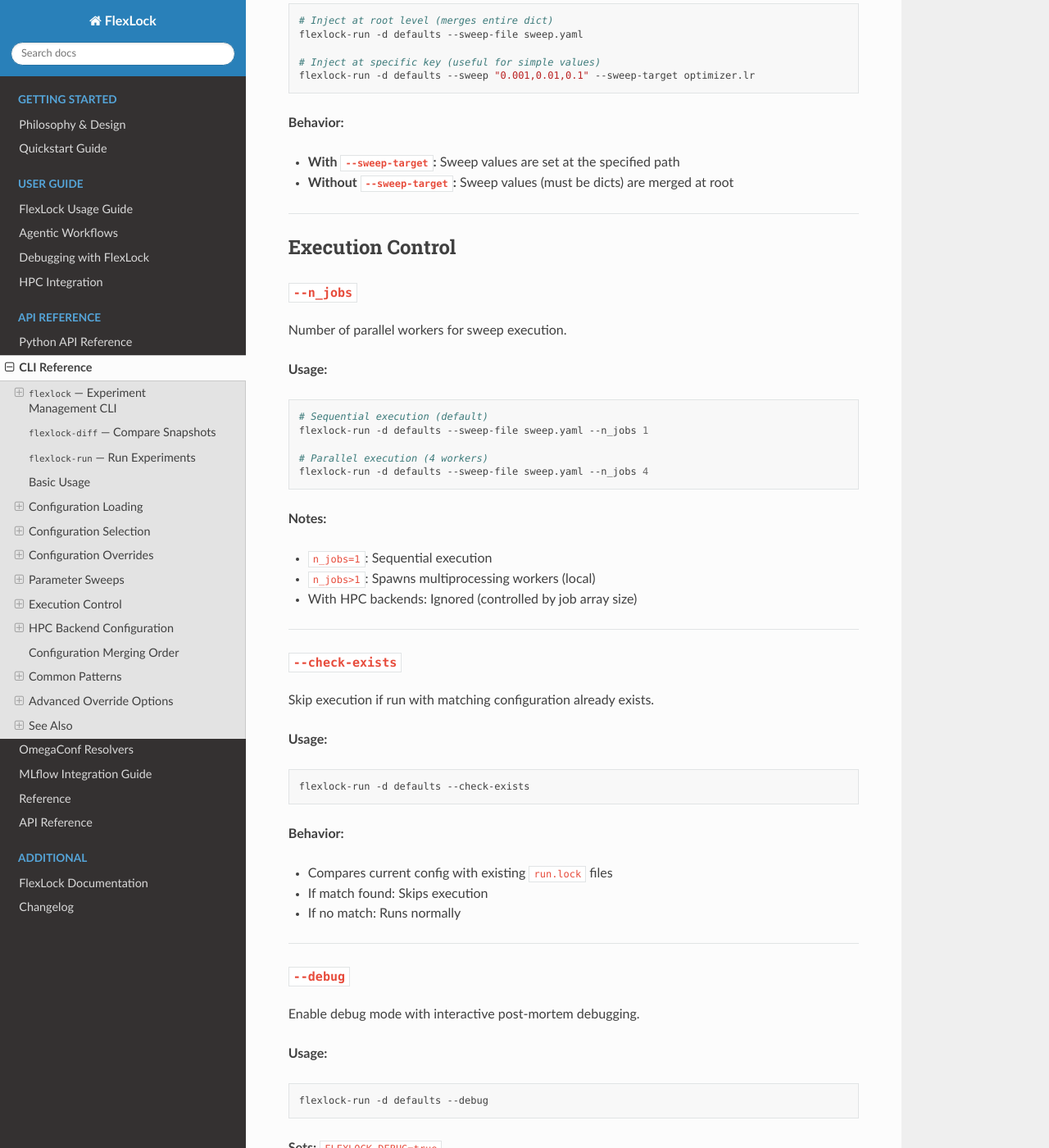
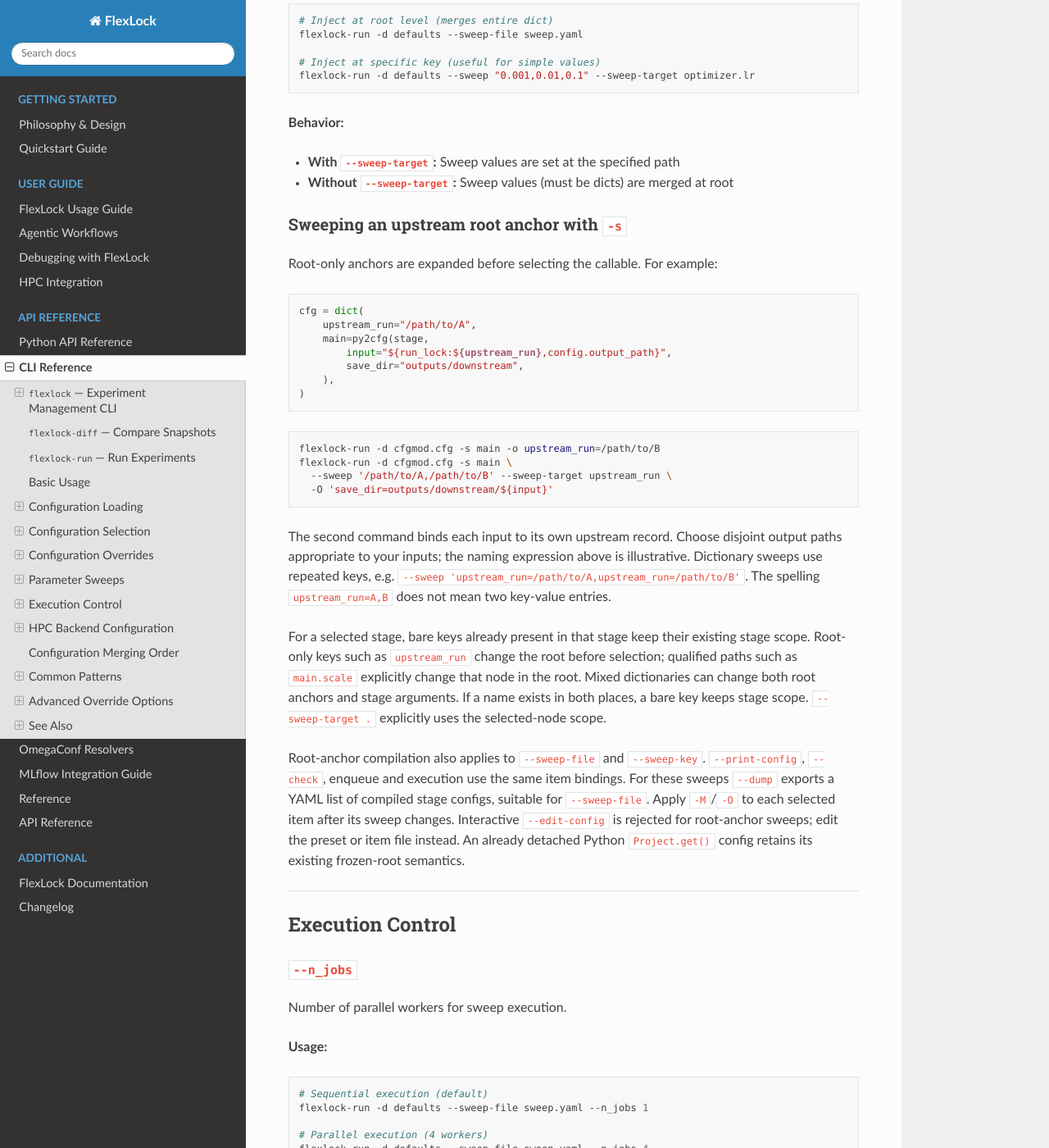
Before and after one commit to quentinf00/flexlock, a Sphinx documentation site: the page built from docs/cli_reference.md, in a window 1280 px wide and 1400 px high, scrolled down 11060 px. Shown: the whole window at 82% size. Built offline with Sphinx 7.4.7 and the Read the Docs theme 3.1.0, drawn with Linux system fonts in a browser that asks for light colours.

Commit message:
Compile CLI root-anchor sweeps before stage selection

````diff
--- a/docs/cli_reference.md
+++ b/docs/cli_reference.md
@@ -528,6 +528,48 @@ flexlock-run -d defaults --sweep "0.001,0.01,0.1" --sweep-target optimizer.lr
 - **With `--sweep-target`:** Sweep values are set at the specified path
 - **Without `--sweep-target`:** Sweep values (must be dicts) are merged at root
 
+### Sweeping an upstream root anchor with `-s`
+
+Root-only anchors are expanded before selecting the callable. For example:
+
+```python
+cfg = dict(
+    upstream_run="/path/to/A",
+    main=py2cfg(stage,
+        input="${run_lock:${upstream_run},config.output_path}",
+        save_dir="outputs/downstream",
+    ),
+)
+```
+
+```bash
+flexlock-run -d cfgmod.cfg -s main -o upstream_run=/path/to/B
+flexlock-run -d cfgmod.cfg -s main \
+  --sweep '/path/to/A,/path/to/B' --sweep-target upstream_run \
+  -O 'save_dir=outputs/downstream/${input}'
+```
+
+The second command binds each input to its own upstream record. Choose disjoint
+output paths appropriate to your inputs; the naming expression above is illustrative.
+Dictionary sweeps use repeated keys, e.g.
+`--sweep 'upstream_run=/path/to/A,upstream_run=/path/to/B'`.
+The spelling `upstream_run=A,B` does not mean two key-value entries.
+
+For a selected stage, bare keys already present in that stage keep their existing
+stage scope. Root-only keys such as `upstream_run` change the root before selection;
+qualified paths such as `main.scale` explicitly change that node in the root.
+Mixed dictionaries can change both root anchors and stage arguments. If a name
+exists in both places, a bare key keeps stage scope. `--sweep-target .` explicitly
+uses the selected-node scope.
+
+Root-anchor compilation also applies to `--sweep-file` and `--sweep-key`.
+`--print-config`, `--check`, enqueue and execution use the same item bindings.
+For these sweeps `--dump` exports a YAML list of compiled stage configs, suitable
+for `--sweep-file`. Apply `-M`/`-O` to each selected item after its sweep changes.
+Interactive `--edit-config` is rejected for root-anchor sweeps; edit the preset
+or item file instead. An already detached Python `Project.get()` config retains
+its existing frozen-root semantics.
+
 ---
 
 ## Execution Control
````
Also changed, not shown: docs/slimmer_core_migration.md (added, +153 -0 lines), 2 other files.
